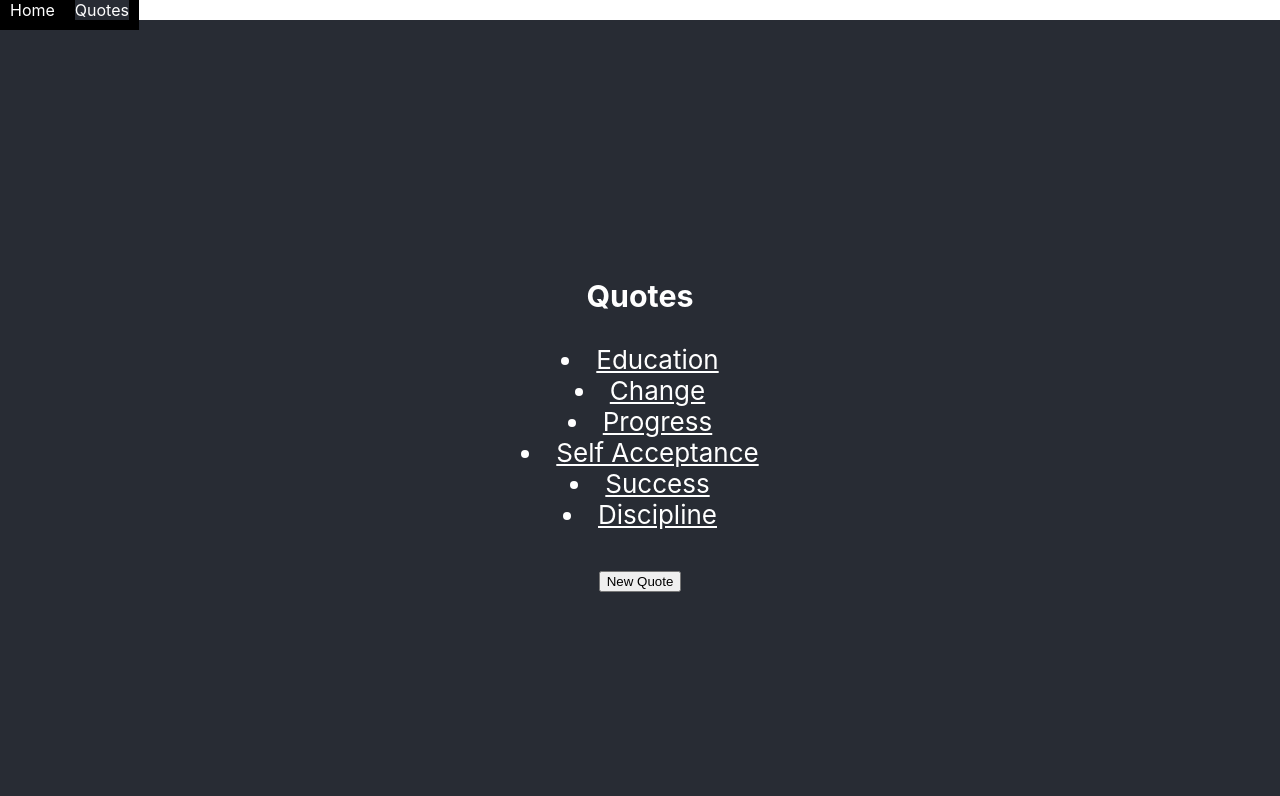
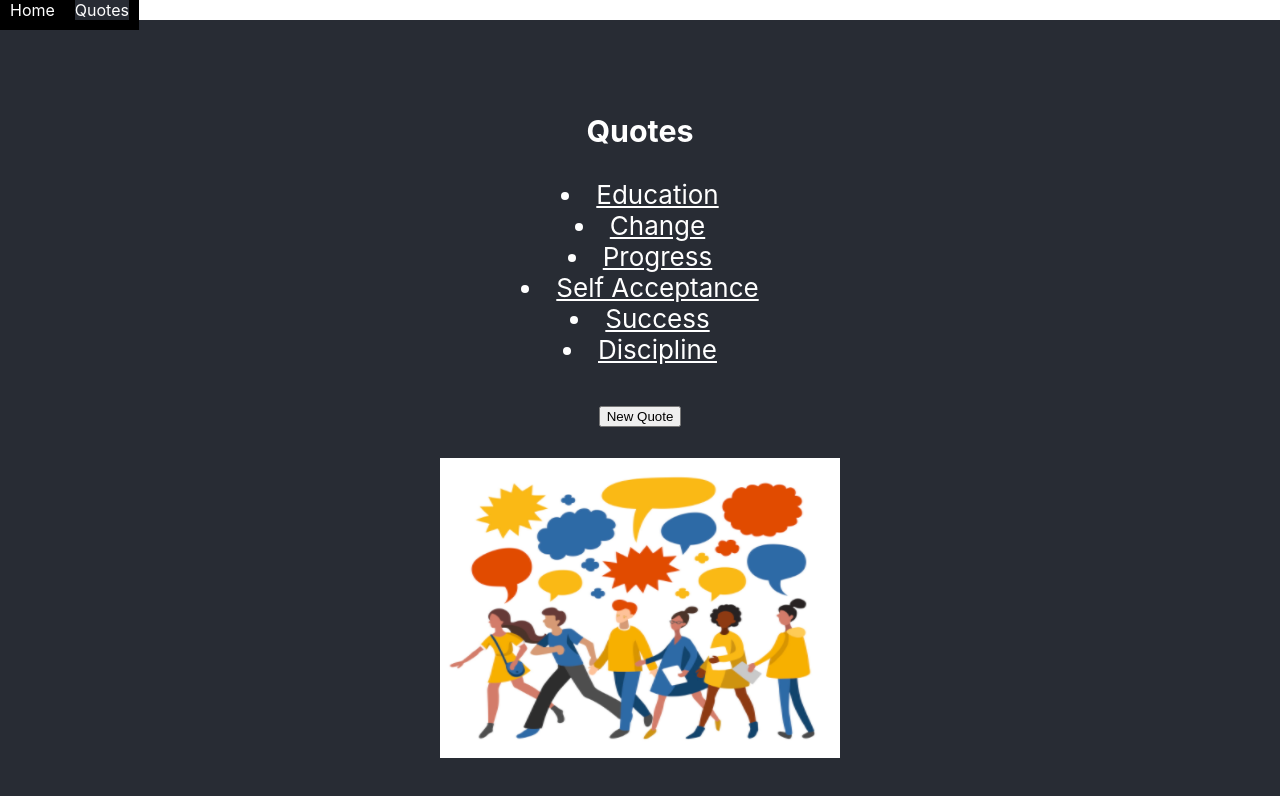
Before and after one commit to biancancanal/motivational-quotes-app, a React (Create React App) app: page /quotes in a window 1280 px wide. Shown: the top 796 px of the page. Built offline with nearby package versions, Linux system fonts and the light colour scheme; data requests are answered from the project's data file.

Commit message:
Add Image to Quotes and GoBack to NewQuote

```diff
--- a/db.json
+++ b/db.json
@@ -9,7 +9,7 @@
     {
       "keyword": "Change",
       "quote": "Be the change you wish to see in the world. ",
-      "author": "Mahatma Ghandi",
+      "author": "Mahatma Gandhi",
       "id": 2
     },
     {
--- a/src/containers/NewQuote.js
+++ b/src/containers/NewQuote.js
@@ -1,4 +1,5 @@
 import React, { Component } from 'react'
+import GoBack from '../components/GoBack'
 
 export default class NewQuote extends Component {
     state = {
@@ -42,6 +43,7 @@ export default class NewQuote extends Component {
                     <input name="author" value={this.state.author} onChange={this.handleChange} type="text"/><br/>
                     <br></br>
                     <input type="submit"/>
+                    <GoBack />
                 </form>
             </div>
         )
--- a/src/containers/Quotes.js
+++ b/src/containers/Quotes.js
@@ -25,6 +25,8 @@ componentDidMount() {
                 {quotes}
                 <br/>
                 <NewButton/>
+                <br/>
+                <img src= "/images/quotes.png" alt="Quote Cartoon"/>
             </div>
         )
     }
```
Also changed, not shown: public/images/quotes.png (added).
